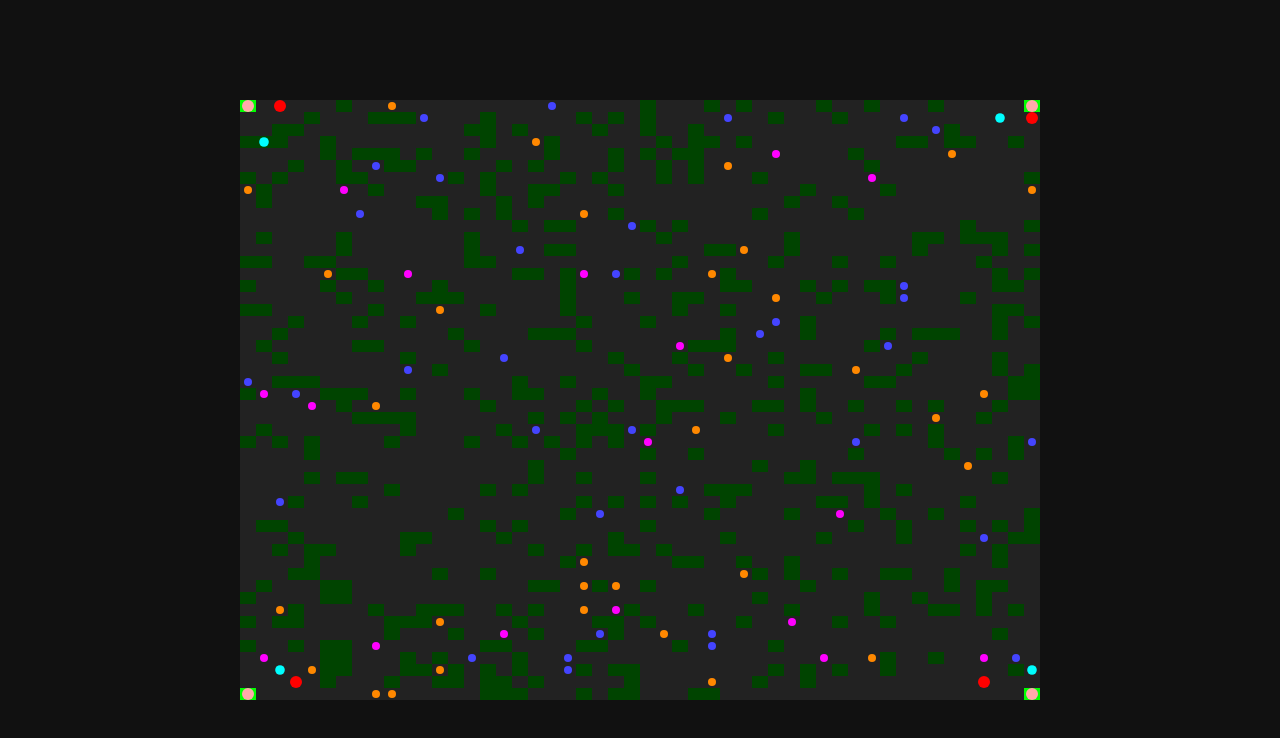
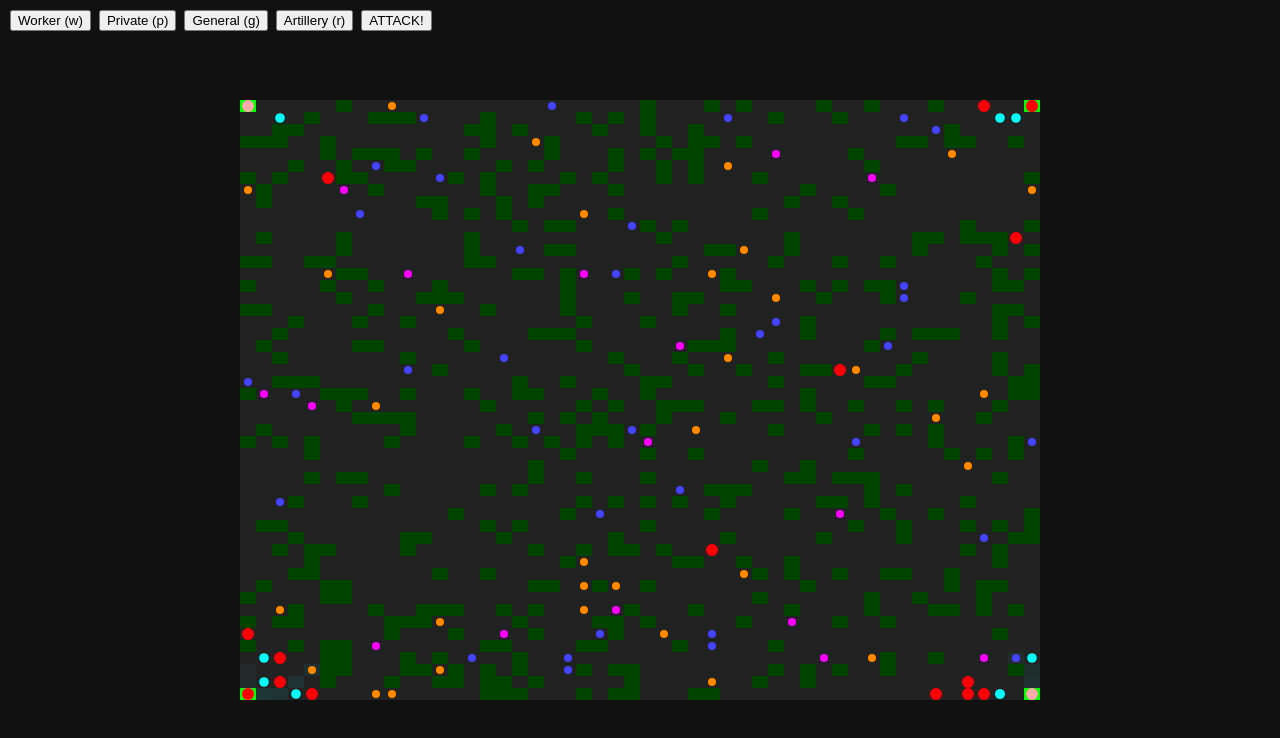
Before and after one commit to seutje/q-ant, a plain HTML site: page index.html in a window 1280 px wide. Drawn offline with Linux system fonts and the light colour scheme.

Commit message:
Implement Phase 5 controllers

```diff
--- a/game.js
+++ b/game.js
@@ -19,6 +19,10 @@ for (let y = 0; y < gameMap.height; y++) {
 }
 
 const teams = GameState.teams;
+
+function areEnemies(id1, id2) {
+    return id1 !== id2;
+}
 
 class Ant {
     constructor(x, y, teamId) {
@@ -100,7 +104,7 @@ class Soldier extends Ant {
 
     findEnemyInRange(range) {
         for (const unit of GameState.units) {
-            if (unit.teamId !== this.teamId && unit.health > 0) {
+            if (areEnemies(unit.teamId, this.teamId) && unit.health > 0) {
                 const dist = Math.abs(unit.x - this.x) + Math.abs(unit.y - this.y);
                 if (dist <= range) {
                     return unit;
@@ -196,6 +200,7 @@ class PlayerController {
     constructor(team) {
         this.team = team;
         this.initInput();
+        this.initUI();
     }
 
     initInput() {
@@ -218,6 +223,47 @@ class PlayerController {
                     break;
             }
         });
+    }
+
+    initUI() {
+        const workerBtn = document.getElementById('btnWorker');
+        const privateBtn = document.getElementById('btnPrivate');
+        const generalBtn = document.getElementById('btnGeneral');
+        const artilleryBtn = document.getElementById('btnArtillery');
+        const attackBtn = document.getElementById('btnAttack');
+        if (workerBtn)
+            workerBtn.addEventListener('click', () => this.team.queen.birthAnt(Worker, 5));
+        if (privateBtn)
+            privateBtn.addEventListener('click', () => this.team.queen.birthAnt(Private, 10));
+        if (generalBtn)
+            generalBtn.addEventListener('click', () => this.team.queen.birthAnt(General, 20));
+        if (artilleryBtn)
+            artilleryBtn.addEventListener('click', () => this.team.queen.birthAnt(Artillery, 15));
+        if (attackBtn)
+            attackBtn.addEventListener('click', () => { this.team.attackMode = !this.team.attackMode; });
+    }
+}
+
+class AIController {
+    constructor(team) {
+        this.team = team;
+        this.timer = 0;
+    }
+
+    update() {
+        this.timer++;
+        const myUnits = GameState.units.filter(u => u.teamId === this.team.id);
+        const workers = myUnits.filter(u => u instanceof Worker).length;
+        const soldiers = myUnits.filter(u => u instanceof Soldier).length;
+        if (workers < 5) {
+            this.team.queen.birthAnt(Worker, 5);
+        } else if (this.team.sugar >= 10) {
+            this.team.queen.birthAnt(Private, 10);
+        }
+        if (this.timer > 600 && soldiers > 3) {
+            this.team.attackMode = true;
+            this.timer = 0;
+        }
     }
 }
 
@@ -243,6 +289,7 @@ function initTeams(count) {
 
 initTeams(4);
 const playerController = new PlayerController(teams[0]);
+const aiControllers = teams.slice(1).map(t => new AIController(t));
 
 function birthAnt(team, AntType, cost = 10) {
     if (team.sugar >= cost) {
@@ -267,6 +314,9 @@ function update() {
         if (typeof unit.update === 'function') {
             unit.update();
         }
+    }
+    for (const ai of aiControllers) {
+        ai.update();
     }
     GameState.units = GameState.units.filter(u => u.health > 0);
 }
--- a/index.html
+++ b/index.html
@@ -8,6 +8,13 @@
 </head>
 <body>
     <canvas id="gameCanvas" width="800" height="600"></canvas>
+    <div id="controls">
+        <button id="btnWorker">Worker (w)</button>
+        <button id="btnPrivate">Private (p)</button>
+        <button id="btnGeneral">General (g)</button>
+        <button id="btnArtillery">Artillery (r)</button>
+        <button id="btnAttack">ATTACK!</button>
+    </div>
     <script src="rng.js"></script>
     <script src="renderer.js"></script>
     <script src="map.js"></script>
--- a/style.css
+++ b/style.css
@@ -11,3 +11,13 @@ canvas {
     background-color: #222;
     image-rendering: pixelated;
 }
+
+#controls {
+    position: absolute;
+    top: 10px;
+    left: 10px;
+}
+
+#controls button {
+    margin-right: 4px;
+}
```
Also changed, not shown: PLAN.md (+8 -8 lines).
